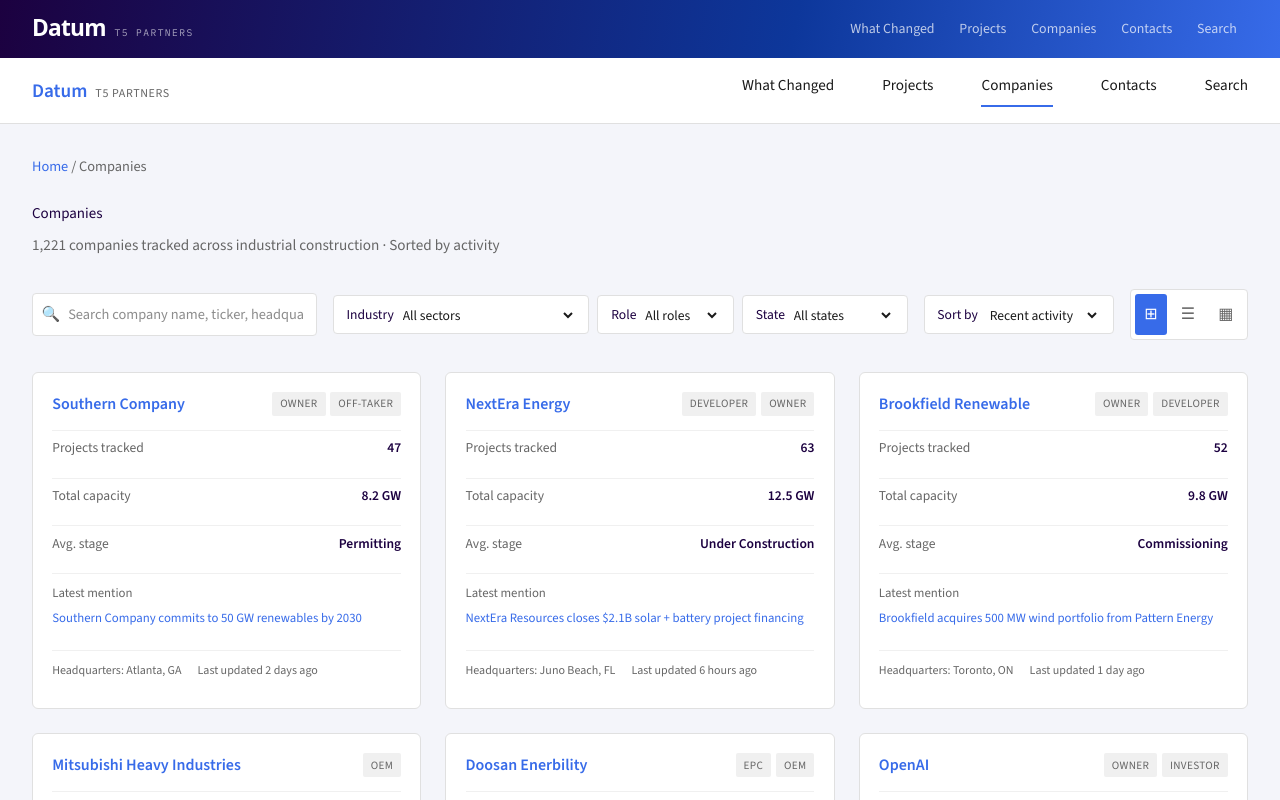
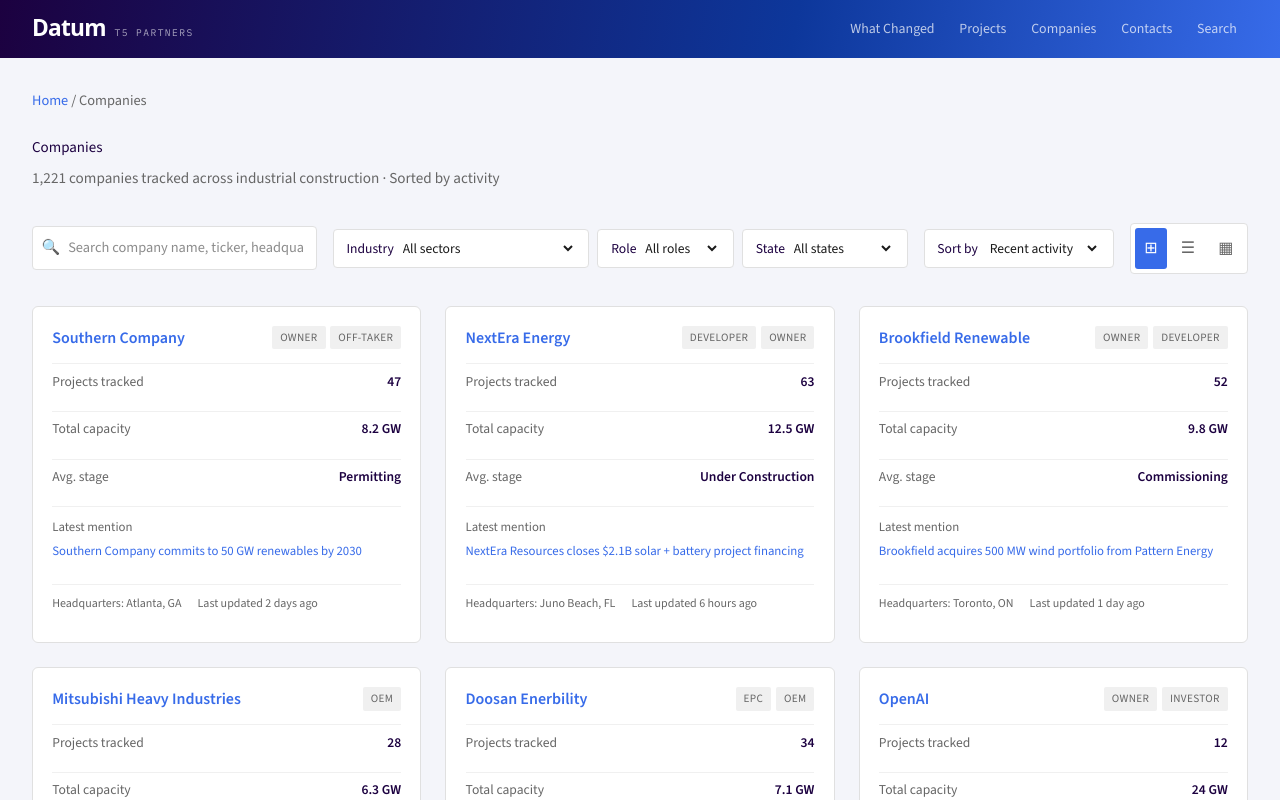
Before and after one commit to Attractivate/Datum, a Next.js app: page /companies in a window 1280 px wide. Shown: the top 800 px of the page. Built offline with nearby package versions, Linux system fonts and the light colour scheme; a web font is replaced by a local one.

Commit message:
Remove duplicate header from companies list page

```diff
--- a/app/companies/page.tsx
+++ b/app/companies/page.tsx
@@ -119,34 +119,7 @@
   })
 
   return (
-    <main style={{ display: 'flex', flexDirection: 'column', minHeight: '100vh' }}>
-      {/* Topbar */}
-      <header style={{ background: '#FFFFFF', borderBottom: '1px solid #e0e0e0', position: 'sticky', top: 0, zIndex: 100 }}>
-        <div style={{ display: 'flex', alignItems: 'center', justifyContent: 'space-between', maxWidth: '1400px', margin: '0 auto', padding: '1rem 2rem', gap: '3rem' }}>
-          <div style={{ display: 'flex', alignItems: 'baseline', gap: '0.5rem' }}>
-            <span style={{ fontWeight: 700, fontSize: '1.2rem', color: '#376BE9' }}>Datum</span>
-            <span style={{ fontSize: '0.75rem', color: '#666', letterSpacing: '0.05em', textTransform: 'uppercase' }}>T5 Partners</span>
-          </div>
-          <nav style={{ display: 'flex', gap: '3rem' }}>
-            <Link href="/" style={{ color: '#1a1a1a', textDecoration: 'none', fontSize: '0.95rem', paddingBottom: '0.5rem', borderBottom: '2px solid transparent', transition: 'border-color 0.15s' }}>
-              What Changed
-            </Link>
-            <Link href="/projects" style={{ color: '#1a1a1a', textDecoration: 'none', fontSize: '0.95rem', paddingBottom: '0.5rem', borderBottom: '2px solid transparent', transition: 'border-color 0.15s' }}>
-              Projects
-            </Link>
-            <span style={{ color: '#1a1a1a', fontSize: '0.95rem', paddingBottom: '0.5rem', borderBottom: '2px solid #376BE9' }}>Companies</span>
-            <Link href="/contacts" style={{ color: '#1a1a1a', textDecoration: 'none', fontSize: '0.95rem', paddingBottom: '0.5rem', borderBottom: '2px solid transparent', transition: 'border-color 0.15s' }}>
-              Contacts
-            </Link>
-            <Link href="/search" style={{ color: '#1a1a1a', textDecoration: 'none', fontSize: '0.95rem', paddingBottom: '0.5rem', borderBottom: '2px solid transparent', transition: 'border-color 0.15s' }}>
-              Search
-            </Link>
-          </nav>
-        </div>
-      </header>
-
-      {/* Main Content */}
-      <div style={{ maxWidth: '1400px', margin: '0 auto', padding: '2rem', width: '100%' }}>
+    <main style={{ maxWidth: '1400px', margin: '0 auto', padding: '2rem', width: '100%' }}>
         {/* Breadcrumb */}
         <div style={{ fontSize: '0.9rem', color: '#666', marginBottom: '1.5rem' }}>
           <Link href="/" style={{ color: '#376BE9', textDecoration: 'none' }}>Home</Link>
@@ -386,7 +359,6 @@
             </div>
           </div>
         </div>
-      </div>
     </main>
   )
 }
```
